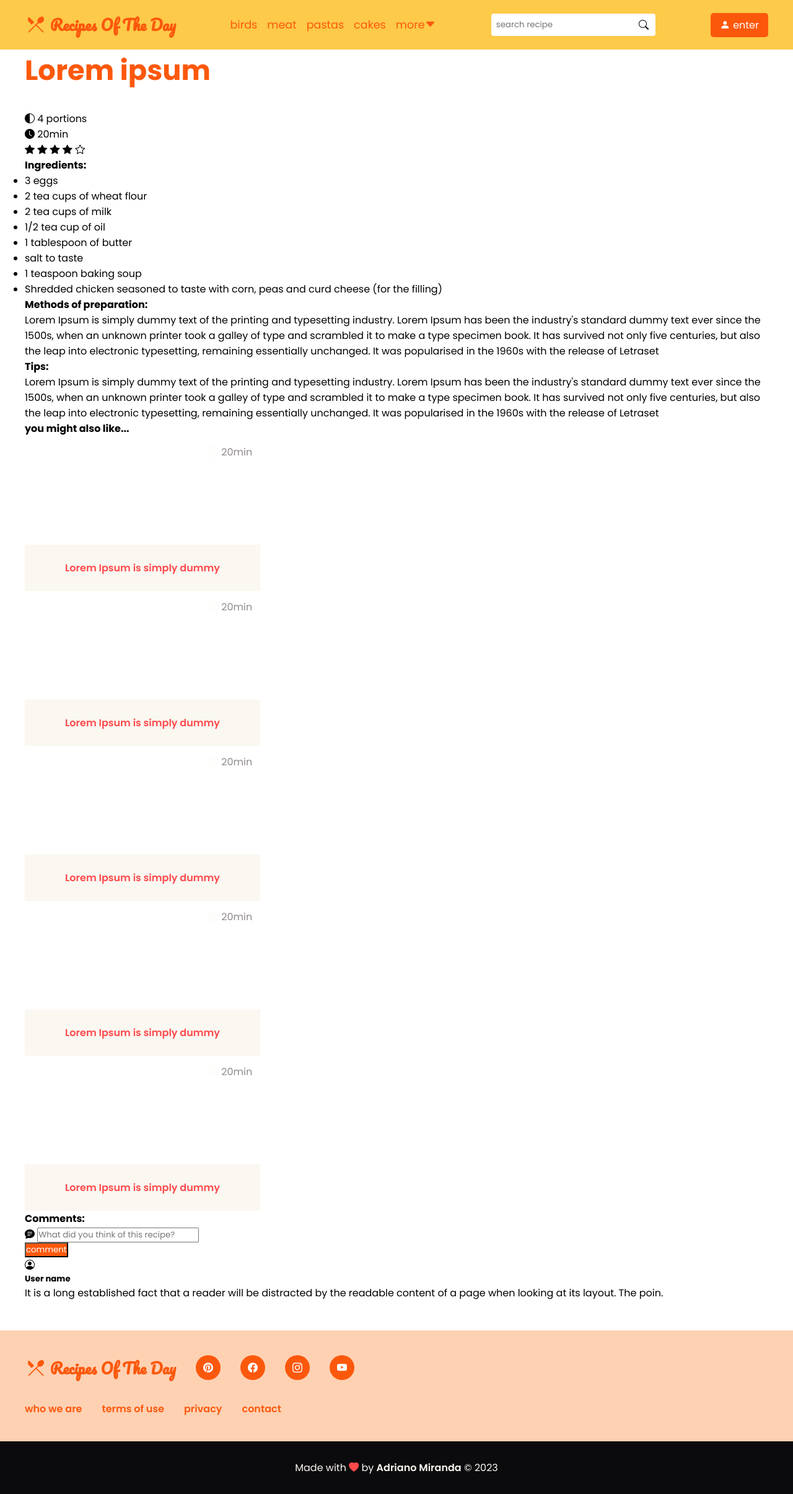
After one commit to adrjmiranda/site-recipes-of-the-day, a PHP site: page /recipe.php in a window 1280 px wide. The commit adds this page. Shown: the whole page at 62% size. Run offline with PHP 8.4, Linux system fonts and the light colour scheme.

Commit message:
chore: add structure recipe page.

```diff
--- a/src/css/styles.css
+++ b/src/css/styles.css
@@ -184,7 +184,7 @@ a {
 	display: flex;
 	align-items: center;
 	position: relative;
-	background-image: url('../assets/imgs/tablecloth_3.png');
+	background-image: url('../assets/imgs/tablecloth.png');
 }
 
 .category-bg {
--- /dev/null
+++ b/src/recipe.php
@@ -0,0 +1,137 @@
+<?php
+require_once __DIR__ . '/utils/globals.php';
+?>
+<?php
+require_once __DIR__ . '/templates/navbar.php';
+?>
+<div id="recipe-container" class="container-wrapper">
+  <div id="recipe">
+    <div id="recipe-image">
+      <div class="recipe-photo">
+        <div class="title">
+          <h1>Lorem ipsum</h1>
+        </div>
+      </div>
+      <div class="info">
+        <div class="portions-and-time">
+          <div class="portions"><i class="bi bi-circle-half"></i> 4 portions</div>
+          <div class="time"><i class="bi bi-clock-fill"></i> 20min</div>
+        </div>
+        <div class="rating">
+          <i class="bi bi-star-fill"></i>
+          <i class="bi bi-star-fill"></i>
+          <i class="bi bi-star-fill"></i>
+          <i class="bi bi-star-fill"></i>
+          <i class="bi bi-star"></i>
+        </div>
+      </div>
+    </div>
+    <div id="recipe-body">
+      <div id="ingredients">
+        <h4>Ingredients:</h4>
+        <ul>
+          <li>3 eggs</li>
+          <li>2 tea cups of wheat flour</li>
+          <li>2 tea cups of milk</li>
+          <li>1/2 tea cup of oil</li>
+          <li>1 tablespoon of butter</li>
+          <li>salt to taste</li>
+          <li>1 teaspoon baking soup</li>
+          <li>Shredded chicken seasoned to taste with corn, peas and curd cheese (for the filling)</li>
+        </ul>
+      </div>
+      <div id="method-of-preparation">
+        <h4>Methods of preparation:</h4>
+        <p>
+          Lorem Ipsum is simply dummy text of the printing and typesetting industry. Lorem Ipsum has been the industry's
+          standard dummy text ever since the 1500s, when an unknown printer took a galley of type and scrambled it to
+          make a type specimen book. It has survived not only five centuries, but also the leap into electronic
+          typesetting, remaining essentially unchanged. It was popularised in the 1960s with the release of Letraset
+        </p>
+      </div>
+      <div id="tips">
+        <h4>Tips:</h4>
+        <p>
+          Lorem Ipsum is simply dummy text of the printing and typesetting industry. Lorem Ipsum has been the industry's
+          standard dummy text ever since the 1500s, when an unknown printer took a galley of type and scrambled it to
+          make a type specimen book. It has survived not only five centuries, but also the leap into electronic
+          typesetting, remaining essentially unchanged. It was popularised in the 1960s with the release of Letraset
+        </p>
+      </div>
+    </div>
+  </div>
+  <div id="others-recipes">
+    <h4>you might also like...</h4>
+    <div class="others">
+      <div class="most-searched-recipes-card">
+        <div class="most-searched-image">
+          <div class="most-searched-time"><i class="bi bi-clock"></i> 20min</div>
+        </div>
+        <div class="most-searched-title">
+          <h4>Lorem Ipsum is simply dummy</h4>
+        </div>
+      </div>
+      <div class="most-searched-recipes-card">
+        <div class="most-searched-image">
+          <div class="most-searched-time"><i class="bi bi-clock"></i> 20min</div>
+        </div>
+        <div class="most-searched-title">
+          <h4>Lorem Ipsum is simply dummy</h4>
+        </div>
+      </div>
+      <div class="most-searched-recipes-card">
+        <div class="most-searched-image">
+          <div class="most-searched-time"><i class="bi bi-clock"></i> 20min</div>
+        </div>
+        <div class="most-searched-title">
+          <h4>Lorem Ipsum is simply dummy</h4>
+        </div>
+      </div>
+      <div class="most-searched-recipes-card">
+        <div class="most-searched-image">
+          <div class="most-searched-time"><i class="bi bi-clock"></i> 20min</div>
+        </div>
+        <div class="most-searched-title">
+          <h4>Lorem Ipsum is simply dummy</h4>
+        </div>
+      </div>
+      <div class="most-searched-recipes-card">
+        <div class="most-searched-image">
+          <div class="most-searched-time"><i class="bi bi-clock"></i> 20min</div>
+        </div>
+        <div class="most-searched-title">
+          <h4>Lorem Ipsum is simply dummy</h4>
+        </div>
+      </div>
+    </div>
+  </div>
+</div>
+<div id="comments-container" class="container-wrapper">
+  <h4>Comments:</h4>
+  <form action="#" id="comment-form">
+    <label for="comment">
+      <i class="bi bi-chat-text-fill"></i>
+    </label>
+    <input type="text" name="comment" id="comment" placeholder="What did you think of this recipe?">
+    <button class="btn">comment</button>
+  </form>
+  <div id="comments">
+    <div class="comment">
+      <div class="user-profile">
+        <div class="profile-image">
+          <i class="bi bi-person-circle"></i>
+        </div>
+        <div class="profile-name">
+          <h5>User name</h5>
+        </div>
+      </div>
+      <div class="user-comment">
+        <p>It is a long established fact that a reader will be distracted by the readable content of a page when looking
+          at its layout. The poin.</p>
+      </div>
+    </div>
+  </div>
+</div>
+<?php
+require_once __DIR__ . '/templates/footer.php';
+?>
```
Also changed, not shown: src/assets/imgs/recipes.jpg (deleted), src/assets/imgs/tablecloth.png (renamed from src/assets/imgs/tablecloth_3.png), src/assets/imgs/tablecloth_1.jpg (deleted), src/assets/imgs/tablecloth_2.png (deleted).
